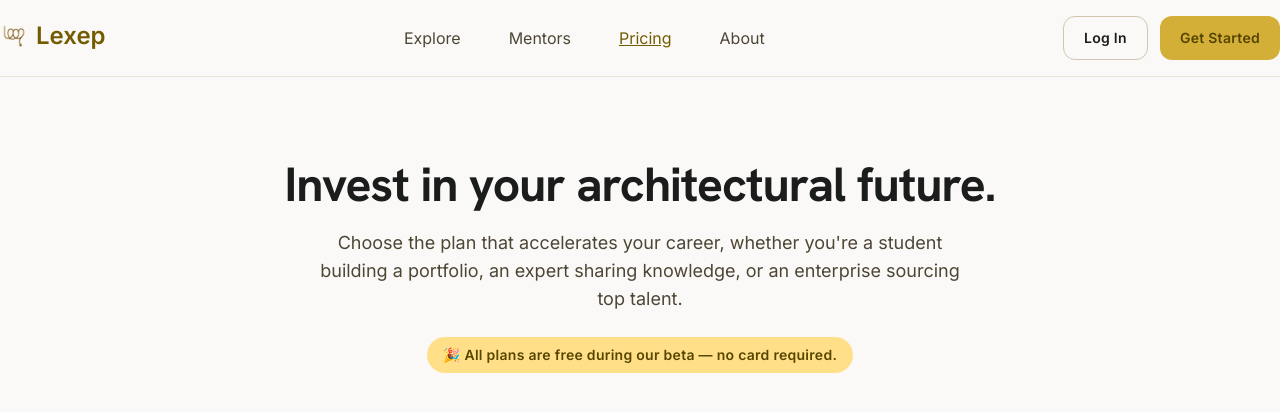
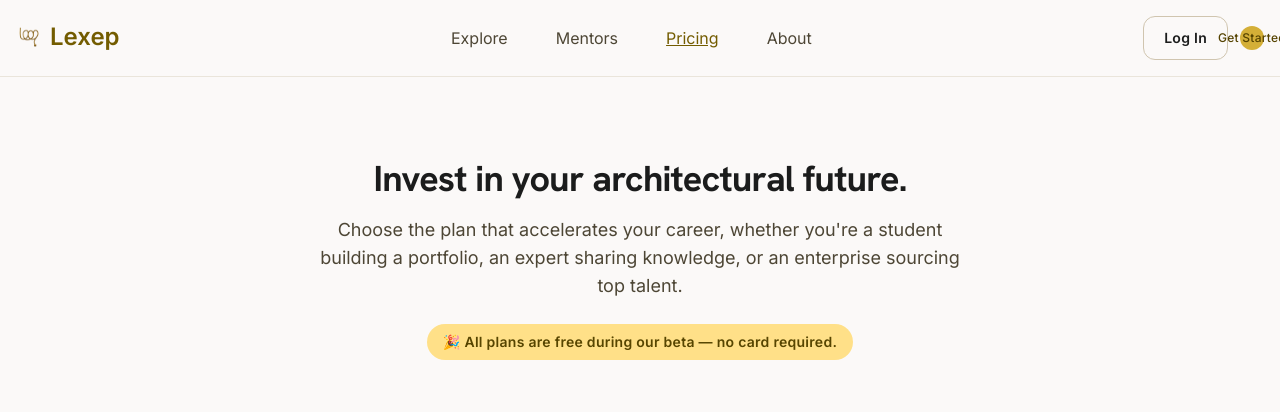
Before and after one commit to josephadeabah/lexep, a Next.js app in the folder frontend/: page /pricing in a window 1280 px wide. Shown: the top 412 px of the page. Built offline with nearby package versions, Linux system fonts and the light colour scheme; no server answers.

Commit message:
Update page.tsx

```diff
--- a/frontend/app/pricing/page.tsx
+++ b/frontend/app/pricing/page.tsx
@@ -17,34 +17,34 @@ export default function PricingPage() {
   const premiumEnabled = config.data?.premium_features_enabled ?? false;
 
   return (
-    <div className="min-h-screen bg-background">
+    <div className="min-h-screen bg-background overflow-x-hidden">
       <header className="border-b border-outline-variant/40">
-        <div className="mx-auto flex max-w-container-max items-center justify-between px-gutter py-4">
-          <Link href="/"><Logo variant="light" /></Link>
+        <div className="mx-auto flex max-w-container-max items-center justify-between px-4 py-4 sm:px-gutter">
+          <Link href="/"><Logo variant="light" size={26} /></Link>
           <nav className="hidden items-center gap-lg md:flex">
             <Link href="/" className="text-body-md text-on-surface-variant hover:text-primary">Explore</Link>
             <Link href="/mentorship" className="text-body-md text-on-surface-variant hover:text-primary">Mentors</Link>
             <Link href="/pricing" className="text-body-md text-primary underline">Pricing</Link>
             <Link href="/insights" className="text-body-md text-on-surface-variant hover:text-primary">About</Link>
           </nav>
-          <div className="flex items-center gap-3">
+          <div className="flex items-center gap-2 sm:gap-3">
             {user ? (
-              <Button href="/dashboard" variant="primary">Dashboard</Button>
+              <Button href="/dashboard" variant="primary" size="sm" className="sm:size-md">Dashboard</Button>
             ) : (
               <>
-                <Button href="/sign-in" variant="ghost">Log In</Button>
-                <Button href="/sign-up" variant="primary">Get Started</Button>
+                <Button href="/sign-in" variant="ghost" className="hidden sm:inline-flex">Log In</Button>
+                <Button href="/sign-up" variant="primary" size="sm" className="sm:size-md">Get Started</Button>
               </>
             )}
           </div>
         </div>
       </header>
 
-      <div className="mx-auto max-w-container-max px-gutter py-xl text-center">
-        <h1 className="text-display-lg text-on-background" style={{ fontSize: 48 }}>
+      <div className="mx-auto max-w-container-max px-4 py-lg sm:px-gutter sm:py-xl text-center">
+        <h1 className="text-display-md sm:text-display-lg text-on-background" style={{ fontSize: 36, lineHeight: 1.2 }}>
           Invest in your architectural future.
         </h1>
-        <p className="mx-auto mt-4 max-w-2xl text-body-lg text-on-surface-variant">
+        <p className="mx-auto mt-4 max-w-2xl text-body-md sm:text-body-lg text-on-surface-variant">
           Choose the plan that accelerates your career, whether you&apos;re a student building a portfolio, an
           expert sharing knowledge, or an enterprise sourcing top talent.
         </p>
@@ -55,7 +55,7 @@ export default function PricingPage() {
           </div>
         )}
 
-        <div className="mt-xl grid gap-md md:grid-cols-3">
+        <div className="mt-lg sm:mt-xl grid gap-4 sm:gap-md md:grid-cols-3">
           {plans.isLoading ? (
             <p className="text-body-md text-on-surface-variant">Loading plans…</p>
           ) : (
@@ -63,24 +63,24 @@ export default function PricingPage() {
               <div
                 key={plan.id}
                 className={cn(
-                  "relative rounded-lg border p-md text-left",
+                  "relative rounded-lg border p-4 sm:p-md text-left",
                   plan.is_popular ? "border-2 border-primary-container" : "border-outline-variant"
                 )}
               >
                 {plan.is_popular && (
-                  <span className="absolute -top-3 left-1/2 -translate-x-1/2 rounded-full bg-primary-fixed px-3 py-1 text-label-sm text-on-primary-fixed-variant">
+                  <span className="absolute -top-3 left-1/2 -translate-x-1/2 rounded-full bg-primary-fixed px-3 py-1 text-label-sm text-on-primary-fixed-variant whitespace-nowrap">
                     Most Popular
                   </span>
                 )}
-                <h2 className="text-headline-md text-on-background">{plan.name}</h2>
+                <h2 className="text-headline-sm sm:text-headline-md text-on-background">{plan.name}</h2>
                 <p className="mt-2 text-body-md text-on-surface-variant">{plan.audience}</p>
-                <p className="mt-4 text-display-lg text-on-background" style={{ fontSize: plan.is_custom ? 40 : 48 }}>
+                <p className="mt-4 text-display-md sm:text-display-lg text-on-background" style={{ fontSize: plan.is_custom ? 36 : 44, lineHeight: 1.2 }}>
                   {plan.is_custom ? "Custom" : `$${plan.monthly_price}`}
-                  {!plan.is_custom && <span className="text-body-lg text-on-surface-variant">/month</span>}
+                  {!plan.is_custom && <span className="text-body-md sm:text-body-lg text-on-surface-variant">/month</span>}
                 </p>
                 <ul className="mt-6 flex flex-col gap-3">
                   {plan.features.map((f) => (
-                    <li key={f} className="flex items-start gap-2 text-body-md text-on-surface">
+                    <li key={f} className="flex items-start gap-2 text-body-sm sm:text-body-md text-on-surface">
                       <CheckCircle2 className="mt-0.5 h-4 w-4 flex-shrink-0 text-primary" /> {f}
                     </li>
                   ))}
@@ -89,6 +89,7 @@ export default function PricingPage() {
                   href={plan.is_custom ? "/help" : premiumEnabled ? `/upgrade?plan=${plan.id}` : "/sign-up"}
                   variant={plan.is_popular ? "primary" : plan.is_custom ? "ghost" : "secondary"}
                   className="mt-md w-full"
+                  size="lg"
                 >
                   {plan.is_custom ? "Contact Sales" : premiumEnabled ? `Start ${plan.name}` : "Get Started Free"}
                 </Button>
```
